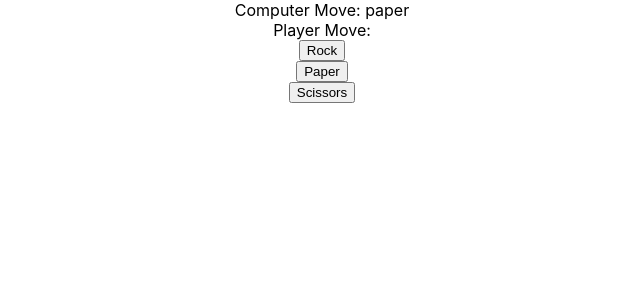
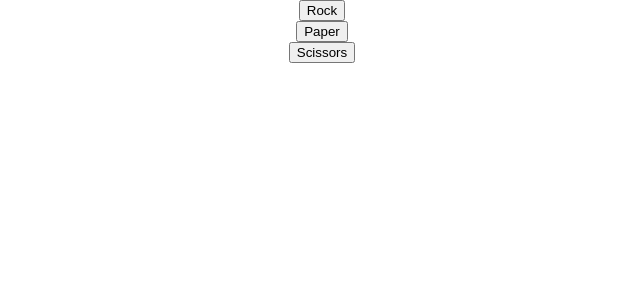
Before and after one commit to DominicS99/React-RPS, a React (Create React App) app: page / in a window 1280 px wide. Shown: the top 300 px of the page, without its empty margins (318-958 px from the left). Built offline with nearby package versions, Linux system fonts and the light colour scheme.

Commit message:
Added display to compare player move against computer move

```diff
--- a/src/App.tsx
+++ b/src/App.tsx
@@ -10,7 +10,7 @@ function getRandomMove(): Move {
 }
 
 function App() {
-  const [computerMove, _setComputerMove] = React.useState(getRandomMove());
+  const [computerMove, setComputerMove] = React.useState(getRandomMove());
   const [playerMove, setPlayerMove] = React.useState<Move | null>(null);
 
   const containerStyle = {
@@ -19,15 +19,23 @@ function App() {
     alignItems: "center",
   } as const;
 
+  if (!playerMove) {
     return (
       <div style={containerStyle}>
-      <span>Computer Move: {computerMove}</span>
-      <span>Player Move: {playerMove}</span>
         <button onClick={() => setPlayerMove("rock")}>Rock</button>
         <button onClick={() => setPlayerMove("paper")}>Paper</button>
         <button onClick={() => setPlayerMove("scissors")}>Scissors</button>
       </div>
     );
+  } else {
+    return (
+      <div style={containerStyle}>
+        <span>Computer Move: {computerMove}</span>
+        <span>Player Move: {playerMove}</span>
+        <button onClick={() => {setPlayerMove(null); setComputerMove(getRandomMove())}}>New Game</button>
+      </div>
+    );
+  }
 }
 
 export default App;
```
Lines whose indentation alone changed are shown as unchanged.
